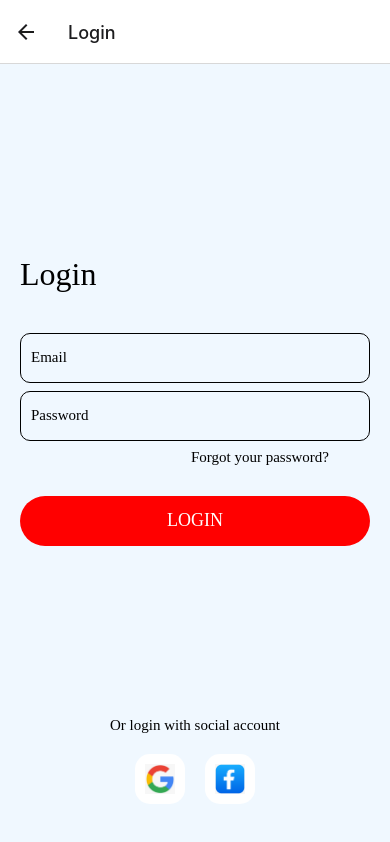
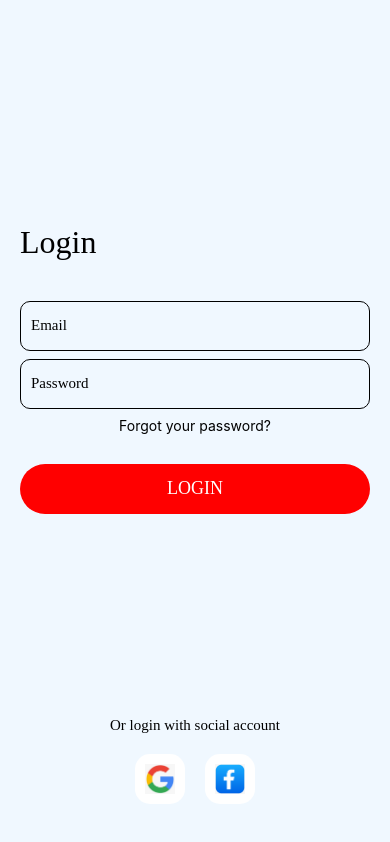
Before and after one commit to muhriswan321/105841104821-Riswan-labweb, a React Native app: screen /Login in a window 390 px wide. Built offline with nearby package versions, Linux system fonts and the light colour scheme; a web font is replaced by a local one.

Commit message:
Navigation And Taskbar Tugas1

```diff
--- a/App.js
+++ b/App.js
@@ -12,9 +12,9 @@ function HomeScreen({ navigation }) {
   return (
     <View style={{ flex: 1, alignItems: 'center', justifyContent: 'center' }}>
       <Text>Home Screen</Text>
-      <Button title="Ke Halaman Login" onPress={() => navigation.navigate('Login')} />
+      {/* <Button title="Ke Halaman Login" onPress={() => navigation.navigate('Login')} /> */}
       <Button title="ke Halaman Singup" onPress={() => navigation.navigate('Singup')} />
-      <Button title="Ke Halaman ForgetPassword" onPress={() => navigation.navigate('ForgetPassword')} />
+      {/* <Button title="Ke Halaman ForgetPassword" onPress={() => navigation.navigate('ForgetPassword')} /> */}
 
     </View>
   );
@@ -26,10 +26,10 @@ function App() {
   return (
     <NavigationContainer>
       <Stack.Navigator>
-        <Stack.Screen name="Home" component={HomeScreen} />
-        <Stack.Screen name="Login" component={LoginPage} />
-        <Stack.Screen name="Singup" component={Singup} />
-        <Stack.Screen name="ForgetPassword" component={ForgetPassword} />
+        <Stack.Screen name="Home" component={HomeScreen} options={{headerShown: false}} />
+        <Stack.Screen name="Login" component={LoginPage}  options={{headerShown: false}}/>
+        <Stack.Screen name="Singup" component={Singup}  options={{headerShown: false}}/>
+        <Stack.Screen name="ForgetPassword" component={ForgetPassword}  options={{headerShown: false}}/>
 
       </Stack.Navigator>
     </NavigationContainer>
--- a/ForgetPasswordPage.js
+++ b/ForgetPasswordPage.js
@@ -58,13 +58,25 @@ const TextInputCustom = ({ placeholder, typekeyboard }) => {
         <View style={styles.form}>
           <TextInputCustom placeholder= "Email" typekeyboard= "email-add" />
           {/* <TextInputCustom placeholder="Password" typekeyboard="default" /> */}
-          <View style={{ flexDirection: 'row', justifyContent: 'flex-end', marginBottom: 10 }}>
-            <Text style={{ fontSize: 12, textAlign: 'center', fontFamily: 'MetroMedium' }}>Not a valid email address. Should be your@email.com</Text>
+          <View style={{
+            flexDirection: 'row',
+            justifyContent: 'flex-end',
+            marginBottom: 10
+          }}>
+            <Text style={{
+              fontSize: 12,
+              textAlign: 'center',
+              fontFamily: 'MetroMedium'
+            }}>Not a valid email address. Should be your@email.com</Text>
           </View>
           <ButtonCustom text= "SEND" color= "red" />
         </View>
       </View>
-      <Text style={{ fontSize: 15, textAlign: 'center', fontFamily: 'MetroMedium' }}>Or login with social account</Text>
+      <Text style={{
+        fontSize: 15,
+        textAlign: 'center',
+        fontFamily: 'MetroMedium'
+      }}>Or login with l account</Text>
       <View style={ styles.logoRow}>
 
         <View style={styles.logoContainer}>
--- a/LoginPage.js
+++ b/LoginPage.js
@@ -45,7 +45,7 @@ const TextInputCustom = ({ placeholder, typekeyboard }) => {
   )
 }
 
-  const App = () => {
+  const App = ({navigation}) => {
     const [dapatFont] = useFonts({
       'MetroBold': require('./assets/fonts/Metropolis-Bold.otf'),
       'MetroMedium': require('./assets/fonts/Metropolis-Medium.otf')
@@ -58,13 +58,21 @@ const TextInputCustom = ({ placeholder, typekeyboard }) => {
         <View style={styles.form}>
           <TextInputCustom placeholder= "Email" typekeyboard= "email-add" />
           <TextInputCustom placeholder="Password" typekeyboard="default" />
-          <View style={{ flexDirection: 'row', justifyContent: 'flex-end', marginBottom: 10 }}>
-            <Text style={{ fontSize: 15, textAlign: 'flex-end', marginLeft: 130, fontFamily: 'MetroMedium' }}>Forgot your password?</Text>
+          <View style={{
+            flexDirection: 'row',
+            justifyContent: 'flex-end',
+            marginBottom: 10
+          }}>
+            <Text style={styles.forgetPasswordtext} onPress={() => navigation.navigate('ForgetPassword')}>Forgot your password?</Text>
           </View>
           <ButtonCustom text= "LOGIN" color= "red" />
         </View>
       </View>
-      <Text style={{ fontSize: 15, textAlign: 'center', fontFamily: 'MetroMedium' }}>Or login with social account</Text>
+      <Text style={{
+        fontSize: 15,
+        textAlign: 'center',
+        fontFamily: 'MetroMedium'
+      }}>Or login with social account</Text>
       <View style={ styles.logoRow}>
 
         <View style={styles.logoContainer}>
--- a/SingupPage.js
+++ b/SingupPage.js
@@ -45,7 +45,7 @@ const TextInputCustom = ({ placeholder, typekeyboard }) => {
   )
 }
 
-  const App = () => {
+  const App = ({navigation}) => {
     const [dapatFont] = useFonts({
       'MetroBold': require('./assets/fonts/Metropolis-Bold.otf'),
       'MetroMedium': require('./assets/fonts/Metropolis-Medium.otf')
@@ -59,13 +59,21 @@ const TextInputCustom = ({ placeholder, typekeyboard }) => {
           <TextInputCustom placeholder= "Username" typekeyboard= "email-add" />
           <TextInputCustom placeholder= "Email" typekeyboard= "email-add" />
           <TextInputCustom placeholder="Password" typekeyboard="default" />
-          <View style={{ flexDirection: 'row', justifyContent: 'flex-end', marginBottom: 10 }}>
-            <Text style={{ fontSize: 15, textAlign: 'flex-end', marginLeft: 130, fontFamily: 'MetroMedium' }}>Already have an account?</Text>
+          <View style={{
+            flexDirection: 'row',
+            justifyContent: 'flex-end',
+            marginBottom: 10
+          }}>
+            <Text style={styles.logintext} onPress={() => navigation.navigate('Login')}>Already have an account?</Text>
           </View>
           <ButtonCustom text= "SING UP" color= "red" />
         </View>
       </View>
-      <Text style={{ fontSize: 15, textAlign: 'center', fontFamily: 'MetroMedium' }}>Or login with social account</Text>
+      <Text style={{
+        fontSize: 15,
+        textAlign: 'center',
+        fontFamily: 'MetroMedium'
+      }}>Or login with social account</Text>
       <View style={ styles.logoRow}>
 
         <View style={styles.logoContainer}>
@@ -118,4 +126,9 @@ export default App;
       width: 30,
       height: 30,
     },
+    logintext: {
+      fontSize: 15,
+      textAlign: 'flex-end',
+      fontFamily: 'MetroMedium'
+    },
   });
```
